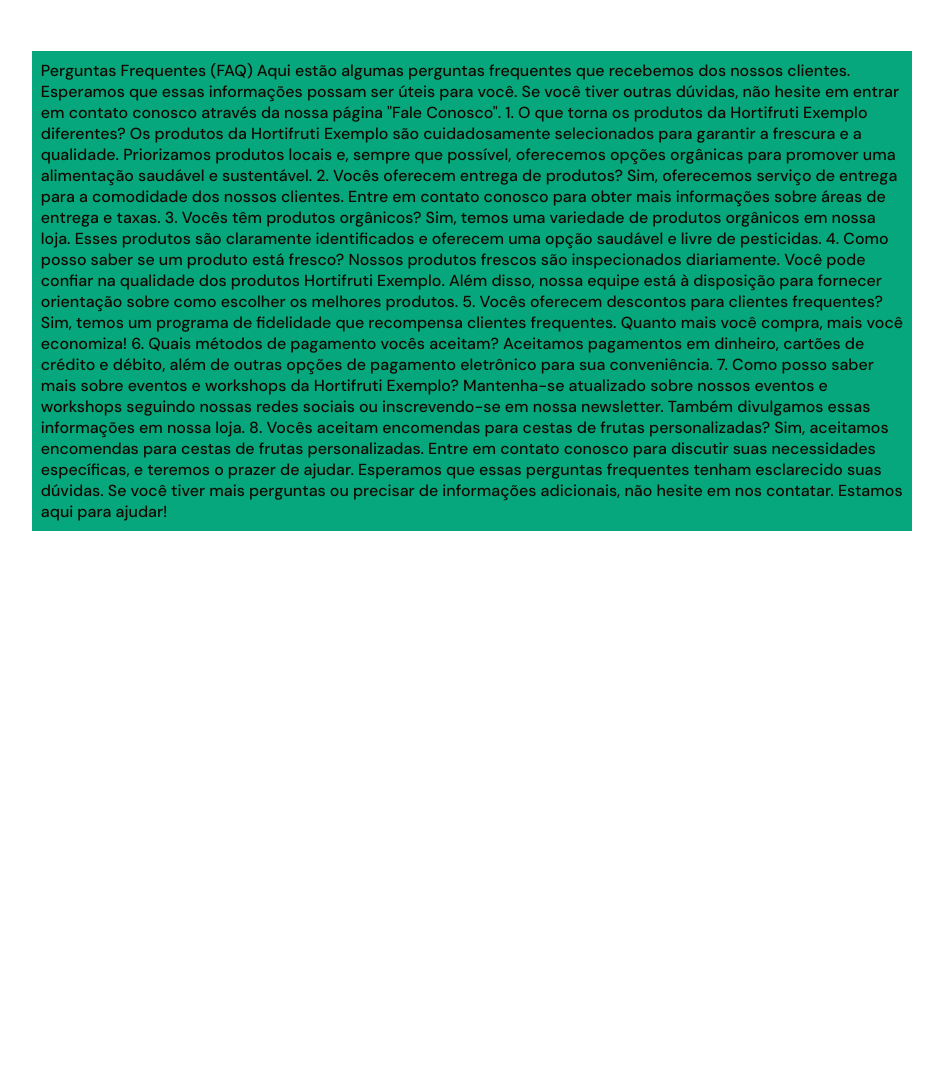
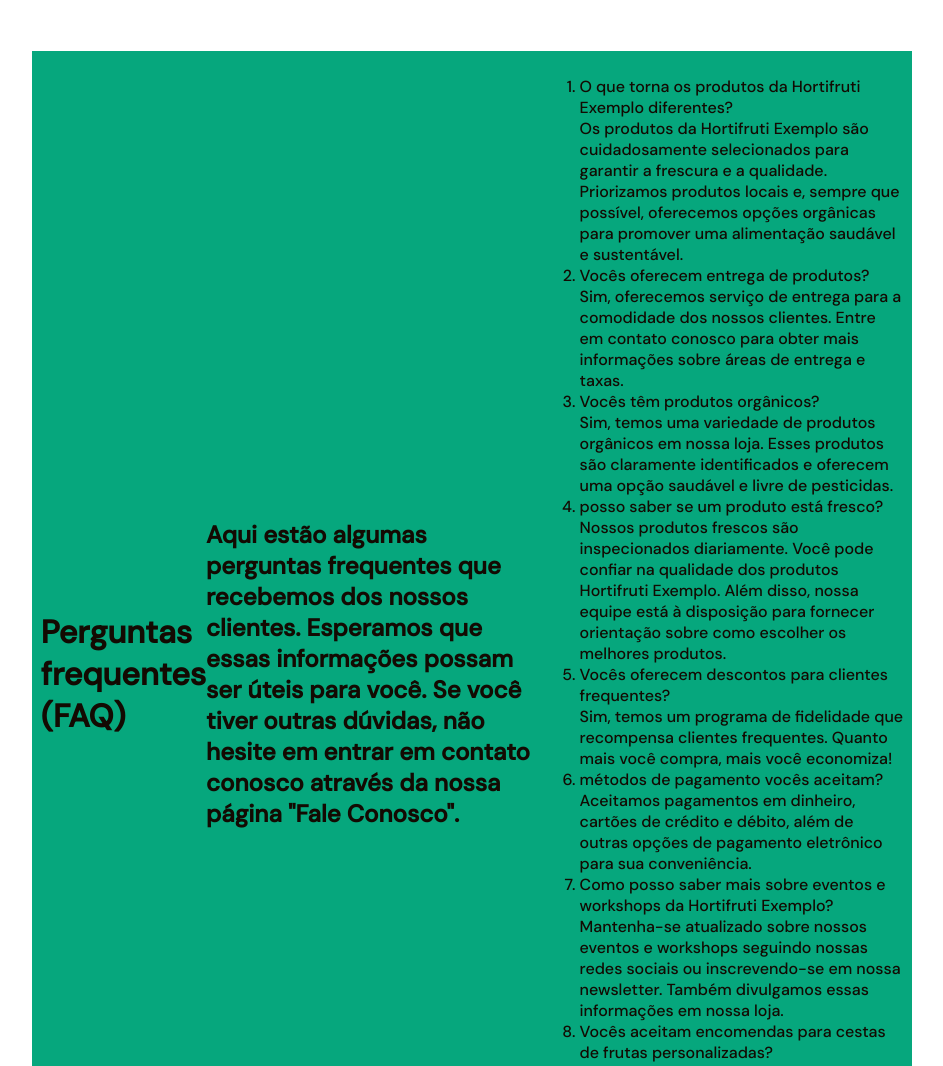
Before and after one commit to analauracpaiva/hortifrutti, a plain HTML site: page pages/FAQ.html in a window 1280 px wide. Shown: the top 1066 px of the page, without its empty margins (168-1111 px from the left). Before the commit the page ends 800 px from the top, so only its background shows below. Drawn offline with Linux system fonts and the light colour scheme.

Commit message:
paginas completas

```diff
--- a/pages/FAQ.html
+++ b/pages/FAQ.html
@@ -9,35 +9,45 @@
 
   <body>
     <div class="navbar">
-        Perguntas Frequentes (FAQ)
+      <h1>Perguntas frequentes (FAQ)</h1>
 
-        Aqui estão algumas perguntas frequentes que recebemos dos nossos clientes. Esperamos que essas informações possam ser úteis para você. Se você tiver outras dúvidas, não hesite em entrar em contato conosco através da nossa página "Fale Conosco".
+      <h2>Aqui estão algumas perguntas frequentes que recebemos dos nossos clientes. Esperamos que essas informações possam ser úteis para você. Se você tiver outras dúvidas, não hesite em entrar em contato conosco através da nossa página "Fale Conosco".</h2>
 
-        1. O que torna os produtos da Hortifruti Exemplo diferentes?
+      <ol>
+
+        <li>O que torna os produtos da Hortifruti Exemplo diferentes?</li>
 
         Os produtos da Hortifruti Exemplo são cuidadosamente selecionados para garantir a frescura e a qualidade. Priorizamos produtos locais e, sempre que possível, oferecemos opções orgânicas para promover uma alimentação saudável e sustentável.
-        2. Vocês oferecem entrega de produtos?
+
+      <li>Vocês oferecem entrega de produtos?</li>
 
         Sim, oferecemos serviço de entrega para a comodidade dos nossos clientes. Entre em contato conosco para obter mais informações sobre áreas de entrega e taxas.
-        3. Vocês têm produtos orgânicos?
+
+        <li>Vocês têm produtos orgânicos?</li>
 
         Sim, temos uma variedade de produtos orgânicos em nossa loja. Esses produtos são claramente identificados e oferecem uma opção saudável e livre de pesticidas.
-        4. Como posso saber se um produto está fresco?
+
+        <li>posso saber se um produto está fresco?</li>
 
         Nossos produtos frescos são inspecionados diariamente. Você pode confiar na qualidade dos produtos Hortifruti Exemplo. Além disso, nossa equipe está à disposição para fornecer orientação sobre como escolher os melhores produtos.
-        5. Vocês oferecem descontos para clientes frequentes?
+
+        <li>Vocês oferecem descontos para clientes frequentes?</li>
 
         Sim, temos um programa de fidelidade que recompensa clientes frequentes. Quanto mais você compra, mais você economiza!
-        6. Quais métodos de pagamento vocês aceitam?
+
+        <li>métodos de pagamento vocês aceitam?</li>
 
         Aceitamos pagamentos em dinheiro, cartões de crédito e débito, além de outras opções de pagamento eletrônico para sua conveniência.
-        7. Como posso saber mais sobre eventos e workshops da Hortifruti Exemplo?
+
+        <li>Como posso saber mais sobre eventos e workshops da Hortifruti Exemplo?</li>
 
         Mantenha-se atualizado sobre nossos eventos e workshops seguindo nossas redes sociais ou inscrevendo-se em nossa newsletter. Também divulgamos essas informações em nossa loja.
-        8. Vocês aceitam encomendas para cestas de frutas personalizadas?
+
+        <li>Vocês aceitam encomendas para cestas de frutas personalizadas?</li>
 
         Sim, aceitamos encomendas para cestas de frutas personalizadas. Entre em contato conosco para discutir suas necessidades específicas, e teremos o prazer de ajudar.
         Esperamos que essas perguntas frequentes tenham esclarecido suas dúvidas. Se você tiver mais perguntas ou precisar de informações adicionais, não hesite em nos contatar. Estamos aqui para ajudar!
-    </div>
+      </ol>
+      </div>
   </body>
 </html>
```
Also changed, not shown: index.html (+1 -1 lines), pages/produtos.html (+6 -6 lines).
